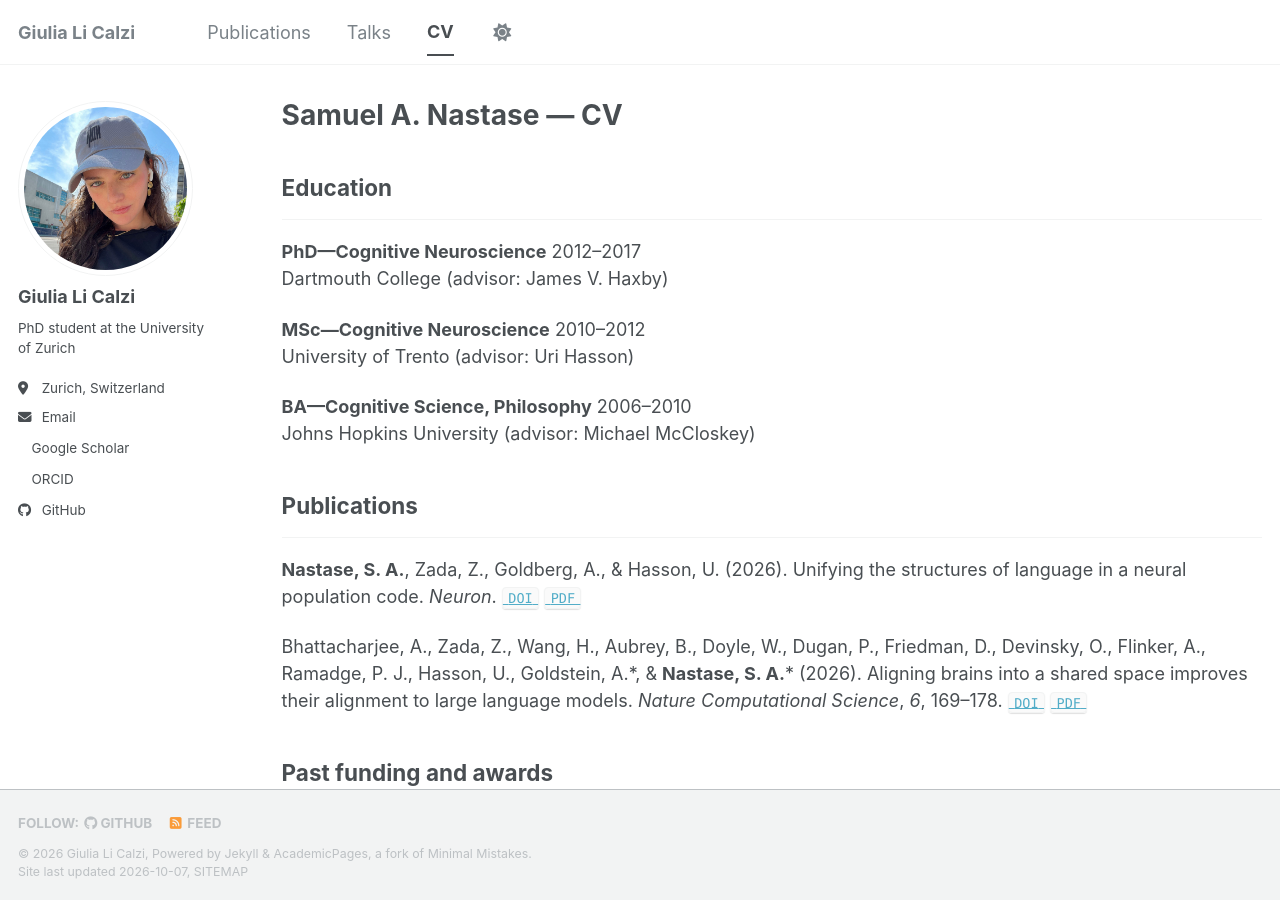
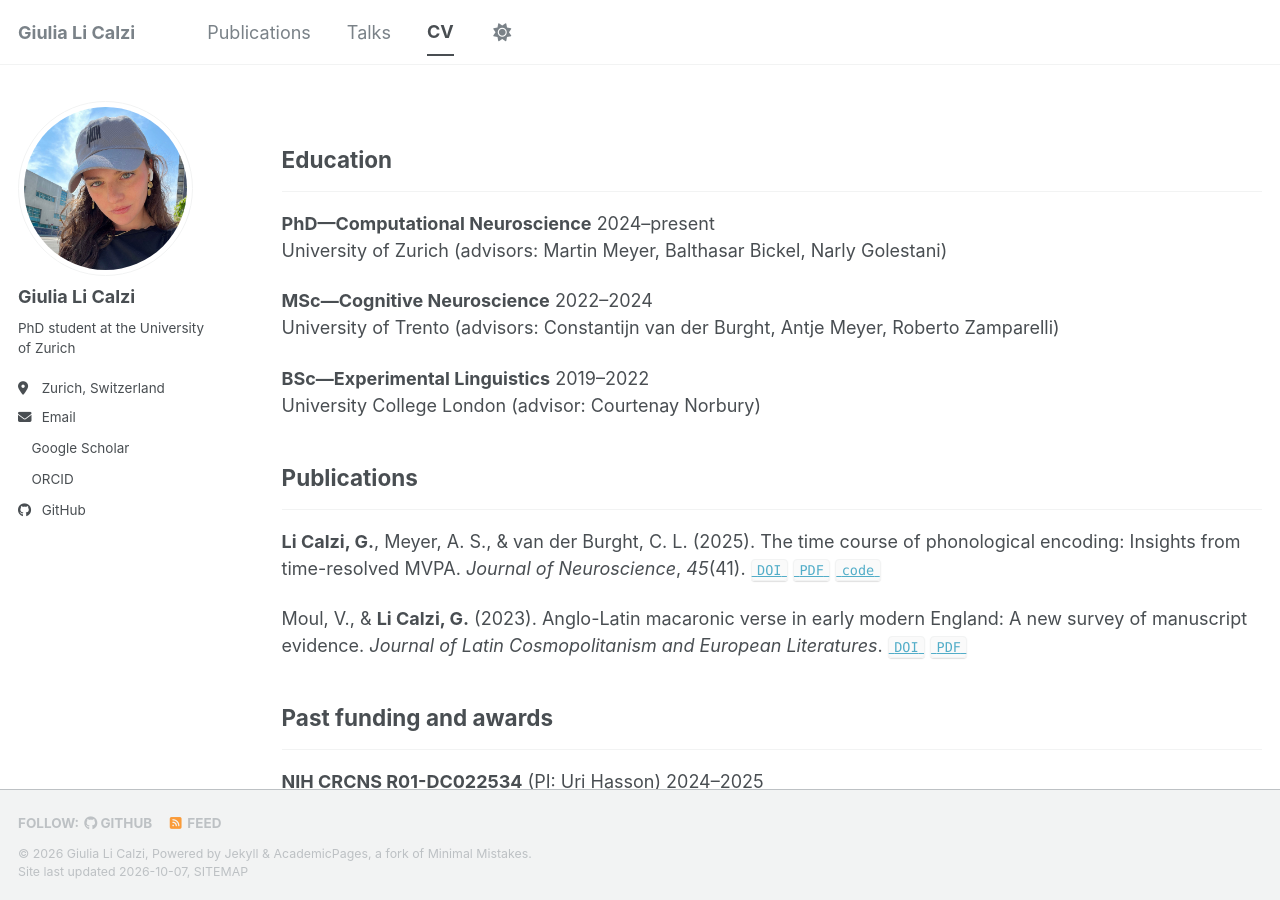
Before and after one commit to glicalzi/glicalzi.github.io, a Jekyll site: the page built from _pages/cv.md, in a window 1280 px wide and 900 px high. Built offline with Jekyll 4.4.1, drawn with Linux system fonts in a browser that asks for light colours; a style sheet for code colours, icons or effects is not loaded.

Commit message:
Update cv.md

```diff
--- a/_pages/cv.md
+++ b/_pages/cv.md
@@ -1,6 +1,6 @@
 ---
 layout: archive
-title: "Samuel A. Nastase &mdash; CV"
+title: ""
 permalink: /cv/
 author_profile: true
 redirect_from:
@@ -10,21 +10,20 @@ redirect_from:
 
 ## Education
 ---
-**PhD&mdash;Cognitive Neuroscience**  2012&ndash;2017<br>
-Dartmouth College (advisor: James V. Haxby)
+**PhD&mdash;Computational Neuroscience**  2024&ndash;present<br>
+University of Zurich (advisors: Martin Meyer, Balthasar Bickel, Narly Golestani)
 
-**MSc&mdash;Cognitive Neuroscience**  2010&ndash;2012<br>
-University of Trento (advisor: Uri Hasson)
+**MSc&mdash;Cognitive Neuroscience**  2022&ndash;2024<br>
+University of Trento (advisors: Constantijn van der Burght, Antje Meyer, Roberto Zamparelli)
 
-**BA&mdash;Cognitive Science, Philosophy**  2006&ndash;2010<br>
-Johns Hopkins University (advisor: Michael McCloskey)
+**BSc&mdash;Experimental Linguistics**  2019&ndash;2022<br>
+University College London (advisor: Courtenay Norbury)
 
 ## Publications
 ---
+**Li Calzi, G.**, Meyer, A. S., & van der Burght, C. L. (2025). The time course of phonological encoding: Insights from time-resolved MVPA. *Journal of Neuroscience*, *45*(41). [`DOI`](https://doi.org/10.1523/JNEUROSCI.0546-25.2025) [`PDF`](https://glicalzi.github.io/files/LiCalzi_JNeurosci_2025.pdf) [`code`](https://osf.io/nvgwx/)
 
-**Nastase, S. A.**, Zada, Z., Goldberg, A., & Hasson, U. (2026). Unifying the structures of language in a neural population code. *Neuron*. [`DOI`](https://doi.org/10.1016/j.neuron.2026.07.024) [`PDF`](https://snastase.github.io/files/Nastase_Neuron_2026.pdf)
-
-Bhattacharjee, A., Zada, Z., Wang, H., Aubrey, B., Doyle, W., Dugan, P., Friedman, D., Devinsky, O., Flinker, A., Ramadge, P. J., Hasson, U., Goldstein, A.\*, & **Nastase, S. A.**\* (2026). Aligning brains into a shared space improves their alignment to large language models. *Nature Computational Science*, *6*, 169–178. [`DOI`](https://doi.org/10.1038/s43588-025-00900-y) [`PDF`](https://snastase.github.io/files/Bhattacharjee_NCS_2026.pdf)
+Moul, V., & **Li Calzi, G.** (2023). Anglo-Latin macaronic verse in early modern England: A new survey of manuscript evidence. *Journal of Latin Cosmopolitanism and European Literatures*. [`DOI`](https://doi.org/10.21825/jolcel.81971) [`PDF`](https://glicalzi.github.io/files/jolcel-81971-LiCalzi.pdf)
 
 ## Past funding and awards
 ---
```
